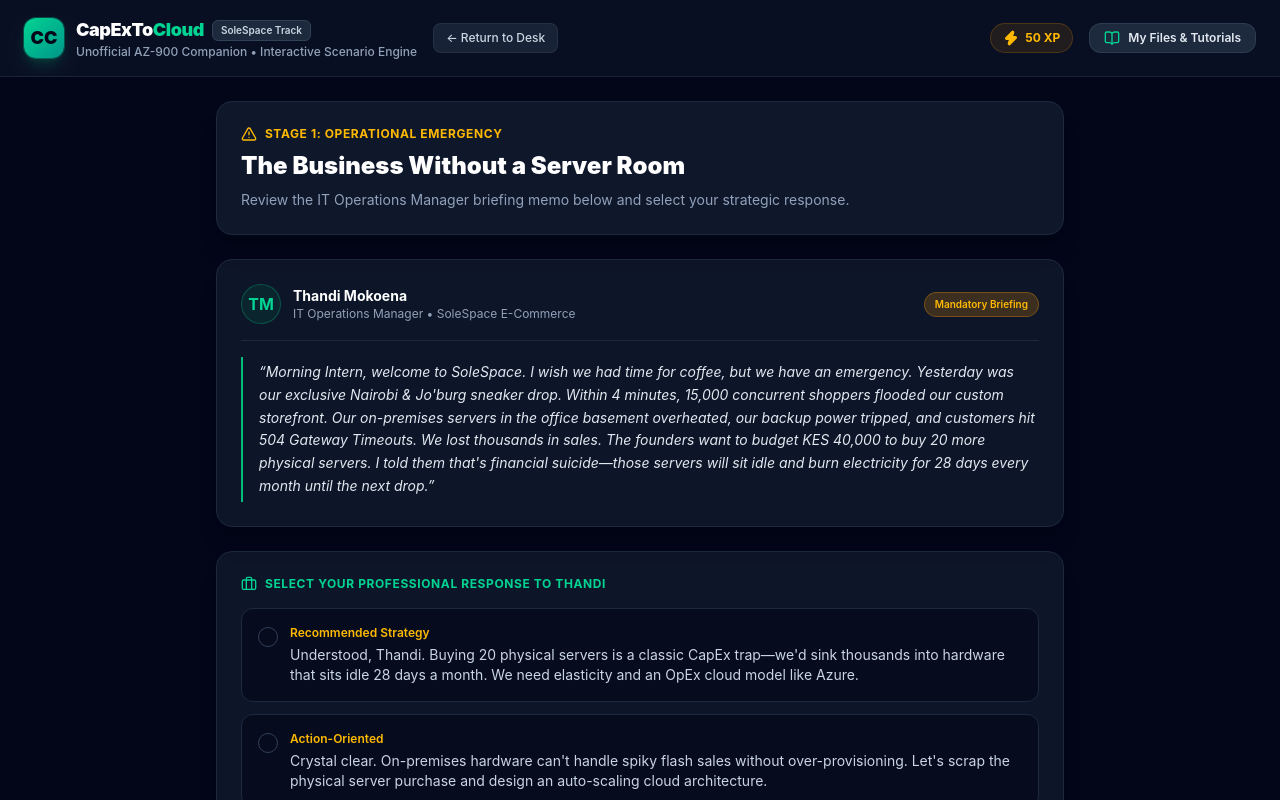
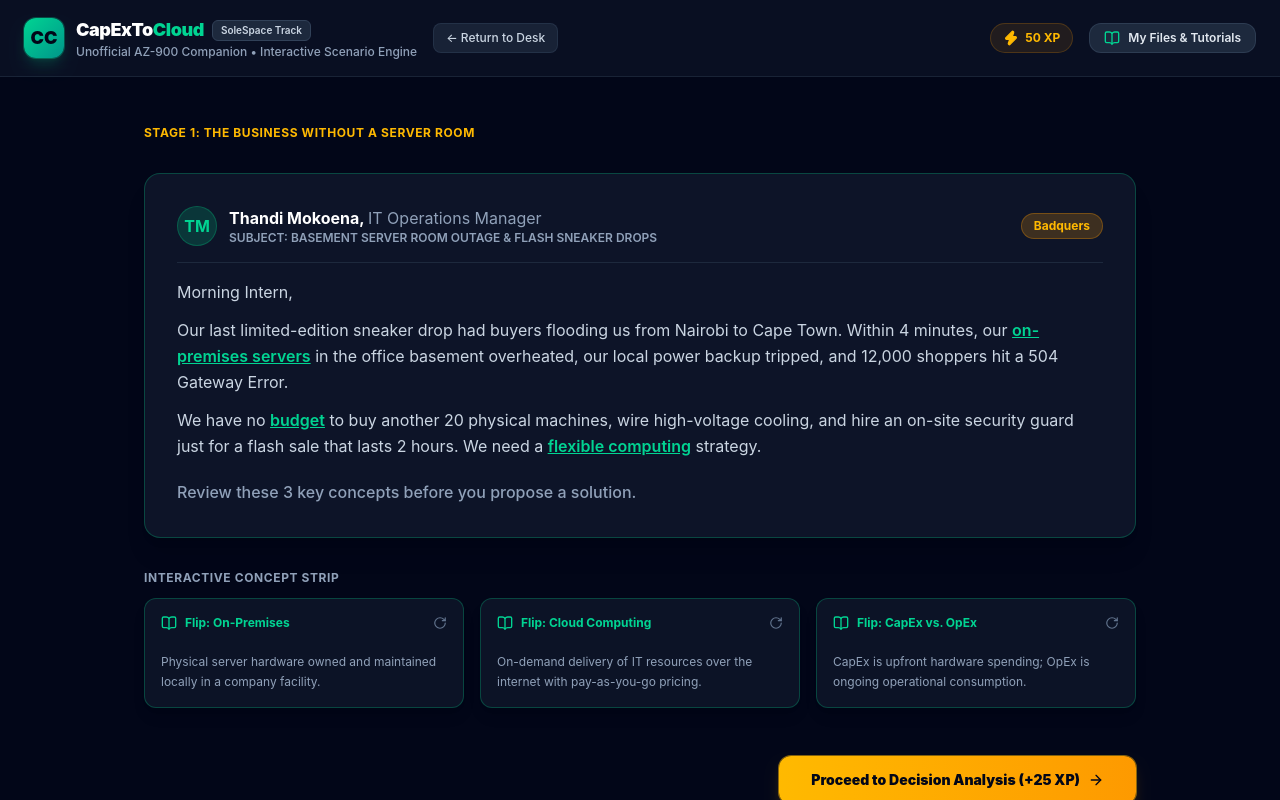
Before and after one commit to MsMasingita/CapExToCloud, a React (Vite) app: page / in a window 1280 px wide. Both pictures are taken after a click on the button "Accept SoleSpace Assignment". Shown: the top 800 px of the page. Built offline with nearby package versions, Linux system fonts and the light colour scheme.

Commit message:
feat: complete all wireframe feedback, updated onboarding landing page, navigation, briefing concepts, and screen transitions

```diff
--- a/src/components/ScreenBriefing.tsx
+++ b/src/components/ScreenBriefing.tsx
@@ -1,6 +1,6 @@
 // src/components/ScreenBriefing.tsx
 import React, { useState } from 'react';
-import { Briefcase, AlertTriangle, ArrowRight, CheckCircle2, DollarSign, Server, Cloud } from 'lucide-react';
+import { ArrowRight, BookOpen, RotateCw } from 'lucide-react';
 
 interface ScreenBriefingProps {
   onProceed: () => void;
@@ -8,122 +8,115 @@
 }
 
 export const ScreenBriefing: React.FC<ScreenBriefingProps> = ({ onProceed }) => {
-  const [selectedReply, setSelectedReply] = useState<number | null>(null);
+  const [flippedCard, setFlippedCard] = useState<string | null>(null);
 
-  const replyOptions = [
+  const conceptCards = [
     {
-      id: 1,
-      text: "Understood, Thandi. Buying 20 physical servers is a classic CapEx trap—we'd sink thousands into hardware that sits idle 28 days a month. We need elasticity and an OpEx cloud model like Azure.",
-      tag: "Recommended Strategy"
+      id: 'on-prem',
+      title: 'Flip: On-Premises',
+      concept: 'Physical server hardware owned and maintained locally in a company facility.',
+      application: 'SoleSpace basement servers overheating during flash sneaker drops.'
     },
     {
-      id: 2,
-      text: "Crystal clear. On-premises hardware can't handle spiky flash sales without over-provisioning. Let's scrap the physical server purchase and design an auto-scaling cloud architecture.",
-      tag: "Action-Oriented"
+      id: 'cloud',
+      title: 'Flip: Cloud Computing',
+      concept: 'On-demand delivery of IT resources over the internet with pay-as-you-go pricing.',
+      application: 'Renting virtual compute instantly during 15,000 shopper traffic spikes.'
+    },
+    {
+      id: 'capex-opex',
+      title: 'Flip: CapEx vs. OpEx',
+      concept: 'CapEx is upfront hardware spending; OpEx is ongoing operational consumption.',
+      application: 'Avoiding KES 40,000 server purchases by paying only for active drop compute.'
     }
   ];
 
   return (
-    <div className="max-w-4xl mx-auto p-6 space-y-6 animate-fadeIn">
+    <div className="max-w-5xl mx-auto px-4 py-8 md:py-12 space-y-8 animate-fadeIn">
       {/* Header Banner */}
-      <div className="bg-slate-900 border border-slate-800 p-6 rounded-2xl shadow-xl space-y-2">
-        <div className="flex items-center gap-2 text-amber-400 text-xs font-bold uppercase tracking-wider">
-          <AlertTriangle className="w-4 h-4" /> Stage 1: Operational Emergency
+      <div className="space-y-1">
+        <div className="text-amber-400 text-xs font-bold uppercase tracking-wider">
+          STAGE 1: THE BUSINESS WITHOUT A SERVER ROOM
         </div>
-        <h1 className="text-xl md:text-2xl font-black text-white">
-          The Business Without a Server Room
-        </h1>
-        <p className="text-sm text-slate-400">
-          Review the IT Operations Manager briefing memo below and select your strategic response.
-        </p>
       </div>
 
-      {/* Thandi Mokoena's Briefing Memo */}
-      <div className="bg-slate-900/90 border border-slate-800 rounded-2xl p-6 space-y-4 shadow-xl">
+      {/* Thandi Mokoena's Briefing Memo Card */}
+      <div className="bg-slate-900/90 border border-emerald-500/30 rounded-2xl p-6 md:p-8 space-y-4 shadow-xl relative overflow-hidden">
         <div className="flex items-center justify-between border-b border-slate-800 pb-4">
           <div className="flex items-center gap-3">
-            <div className="w-10 h-10 rounded-full bg-emerald-500/10 border border-emerald-500/30 flex items-center justify-center font-bold text-emerald-400">
+            <div className="w-10 h-10 rounded-full bg-emerald-500/20 flex items-center justify-center font-bold text-emerald-400 border border-emerald-500/30">
               TM
             </div>
             <div>
-              <h2 className="text-sm font-bold text-white">Thandi Mokoena</h2>
-              <p className="text-xs text-slate-400">IT Operations Manager • SoleSpace E-Commerce</p>
+              <h2 className="text-sm md:text-base font-bold text-white">
+                Thandi Mokoena, <span className="text-slate-400 font-normal">IT Operations Manager</span>
+              </h2>
+              <p className="text-xs text-slate-400 font-semibold uppercase">
+                SUBJECT: Basement Server Room Outage &amp; Flash Sneaker Drops
+              </p>
             </div>
           </div>
-          <span className="text-[10px] bg-amber-500/20 text-amber-400 px-2.5 py-1 rounded-full font-semibold border border-amber-500/30">
-            Mandatory Briefing
+          <span className="text-xs bg-amber-500/20 text-amber-400 px-3 py-1 rounded-full font-bold border border-amber-500/30">
+            Badquers
           </span>
         </div>
 
-        <blockquote className="text-sm text-slate-200 leading-relaxed italic border-l-2 border-emerald-500 pl-4 py-1">
-          &ldquo;Morning Intern, welcome to SoleSpace. I wish we had time for coffee, but we have an emergency. Yesterday was our exclusive Nairobi &amp; Jo&apos;burg sneaker drop. Within 4 minutes, 15,000 concurrent shoppers flooded our custom storefront. Our on-premises servers in the office basement overheated, our backup power tripped, and customers hit 504 Gateway Timeouts. We lost thousands in sales. The founders want to budget KES 40,000 to buy 20 more physical servers. I told them that&apos;s financial suicide—those servers will sit idle and burn electricity for 28 days every month until the next drop.&rdquo;
-        </blockquote>
-      </div>
-
-      {/* Interactive Intern Reply Selection */}
-      <div className="bg-slate-900/90 border border-slate-800 rounded-2xl p-6 space-y-4 shadow-xl">
-        <h3 className="text-xs font-bold text-emerald-400 uppercase tracking-wider flex items-center gap-2">
-          <Briefcase className="w-4 h-4" /> Select Your Professional Response to Thandi
-        </h3>
-
-        <div className="grid grid-cols-1 gap-3">
-          {replyOptions.map((option) => (
-            <div
-              key={option.id}
-              onClick={() => setSelectedReply(option.id)}
-              className={`p-4 rounded-xl border transition-all cursor-pointer flex items-start gap-3 ${
-                selectedReply === option.id
-                  ? 'bg-emerald-500/10 border-emerald-500 text-white shadow-lg shadow-emerald-500/5'
-                  : 'bg-slate-950/60 border-slate-800 text-slate-300 hover:border-slate-700'
-              }`}
-            >
-              <div className="mt-0.5">
-                {selectedReply === option.id ? (
-                  <CheckCircle2 className="w-5 h-5 text-emerald-400" />
-                ) : (
-                  <div className="w-5 h-5 rounded-full border border-slate-700" />
-                )}
-              </div>
-              <div className="space-y-1 flex-1">
-                <div className="flex justify-between items-center">
-                  <span className="text-xs font-semibold text-amber-400">{option.tag}</span>
-                </div>
-                <p className="text-xs md:text-sm">{option.text}</p>
-              </div>
-            </div>
-          ))}
+        <div className="text-slate-300 text-sm md:text-base leading-relaxed space-y-3">
+          <p>Morning Intern,</p>
+          <p>
+            Our last limited-edition sneaker drop had buyers flooding us from Nairobi to Cape Town. Within 4 minutes, our <span className="text-emerald-400 font-semibold underline">on-premises servers</span> in the office basement overheated, our local power backup tripped, and 12,000 shoppers hit a 504 Gateway Error.
+          </p>
+          <p>
+            We have no <span className="text-emerald-400 font-semibold underline">budget</span> to buy another 20 physical machines, wire high-voltage cooling, and hire an on-site security guard just for a flash sale that lasts 2 hours. We need a <span className="text-emerald-400 font-semibold underline">flexible computing</span> strategy.
+          </p>
+          <p className="text-slate-400 font-medium pt-2">
+            Review these 3 key concepts before you propose a solution.
+          </p>
         </div>
       </div>
 
-      {/* Core Concept Flip Strip Preview */}
-      <div className="grid grid-cols-1 md:grid-cols-3 gap-4">
-        <div className="bg-slate-900/60 border border-slate-800 p-4 rounded-xl space-y-2">
-          <Server className="w-5 h-5 text-amber-400" />
-          <h4 className="text-xs font-bold text-white uppercase">On-Premises Trap</h4>
-          <p className="text-xs text-slate-400">100% hardware responsibility, physical cooling overhead, and rigid scaling limits.</p>
-        </div>
-        <div className="bg-slate-900/60 border border-slate-800 p-4 rounded-xl space-y-2">
-          <Cloud className="w-5 h-5 text-emerald-400" />
-          <h4 className="text-xs font-bold text-white uppercase">Cloud Elasticity</h4>
-          <p className="text-xs text-slate-400">Auto-scaling instances instantly when 15,000 shoppers arrive, minimizing waste.</p>
-        </div>
-        <div className="bg-slate-900/60 border border-slate-800 p-4 rounded-xl space-y-2">
-          <DollarSign className="w-5 h-5 text-amber-400" />
-          <h4 className="text-xs font-bold text-white uppercase">CapEx vs OpEx</h4>
-          <p className="text-xs text-slate-400">Swapping heavy upfront iron purchases for a flexible, consumption-based operational budget.</p>
+      {/* Interactive Concept Strip (Directly beneath memo as requested by Louisa) */}
+      <div className="space-y-3">
+        <h3 className="text-xs font-bold text-slate-400 uppercase tracking-wider">
+          Interactive concept strip
+        </h3>
+
+        <div className="grid grid-cols-1 md:grid-cols-3 gap-4">
+          {conceptCards.map((card) => {
+            const isFlipped = flippedCard === card.id;
+            return (
+              <div
+                key={card.id}
+                onClick={() => setFlippedCard(isFlipped ? null : card.id)}
+                className="bg-slate-900/80 hover:bg-slate-900 border border-emerald-500/30 hover:border-emerald-400 rounded-xl p-4 transition-all cursor-pointer min-h-[110px] flex flex-col justify-between shadow-lg"
+              >
+                <div className="flex items-center justify-between text-emerald-400 text-xs font-bold">
+                  <span className="flex items-center gap-2">
+                    <BookOpen className="w-4 h-4" /> {card.title}
+                  </span>
+                  <RotateCw className="w-3.5 h-3.5 text-slate-500" />
+                </div>
+
+                {isFlipped ? (
+                  <p className="text-xs text-slate-200 mt-2 leading-relaxed animate-fadeIn">
+                    <strong className="text-emerald-400">SoleSpace:</strong> {card.application}
+                  </p>
+                ) : (
+                  <p className="text-xs text-slate-400 mt-2 leading-relaxed">
+                    {card.concept}
+                  </p>
+                )}
+              </div>
+            );
+          })}
         </div>
       </div>
 
-      {/* Proceed Button */}
-      <div className="flex justify-end pt-2">
+      {/* Orange Proceed Button (Matching Wireframe Image 2 Exactly) */}
+      <div className="flex justify-end pt-4">
         <button
-          disabled={selectedReply === null}
           onClick={onProceed}
-          className={`px-6 py-3 rounded-xl font-bold text-xs md:text-sm flex items-center gap-2 transition-all cursor-pointer ${
-            selectedReply !== null
-              ? 'bg-emerald-500 hover:bg-emerald-600 text-slate-950 shadow-lg shadow-emerald-500/20'
-              : 'bg-slate-800 text-slate-500 cursor-not-allowed border border-slate-700/50'
-          }`}
+          className="px-8 py-3.5 rounded-xl font-black text-xs md:text-sm flex items-center gap-2 transition-all cursor-pointer bg-gradient-to-r from-amber-400 to-amber-500 hover:from-amber-500 hover:to-amber-600 text-slate-950 shadow-lg shadow-amber-500/20 ring-1 ring-amber-400/50"
         >
           Proceed to Decision Analysis (+25 XP) <ArrowRight className="w-4 h-4" />
         </button>
```
